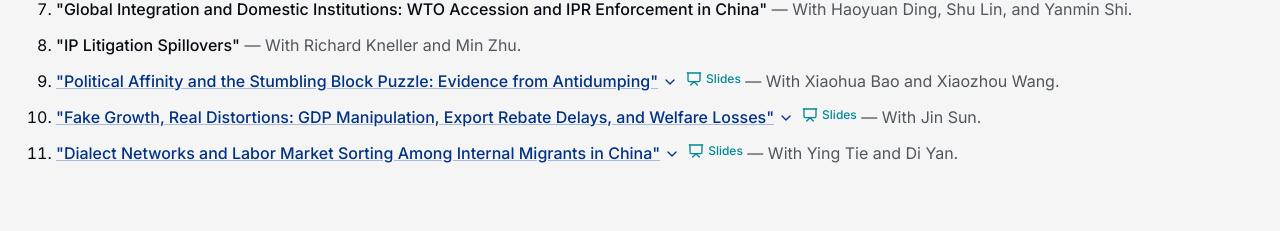
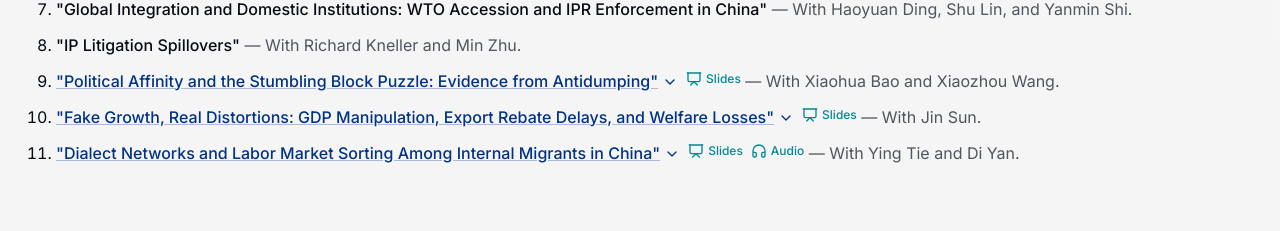
Before and after one commit to jkonmak1208-design/personal-website, a React (Vite) app: page / in a window 1280 px wide. Shown: the part 3515-3746 px from the top of the page. Built offline with nearby package versions, Linux system fonts and the light colour scheme.

Commit message:
Add audio icon to Dialect Networks working paper
Co-Authored-By: Claude Opus 4.6 <noreply@anthropic.com>

```diff
--- a/src/pages/Home.tsx
+++ b/src/pages/Home.tsx
@@ -1,7 +1,7 @@
 import { useState } from "react";
 import { Button } from "@/components/ui/button";
 import { Card } from "@/components/ui/card";
-import { Mail, MapPin, ExternalLink, BookOpen, Users, FileText, ChevronDown, Presentation } from "lucide-react";
+import { Mail, MapPin, ExternalLink, BookOpen, Users, FileText, ChevronDown, Presentation, Headphones } from "lucide-react";
 
 /**
  * Modern Academic Minimalism Design
@@ -41,11 +41,12 @@ function PublicationItem({ title, authors, journal, abstract }: {
   );
 }
 
-function WorkingPaperItem({ title, authors, abstract, slidesUrl, status }: {
+function WorkingPaperItem({ title, authors, abstract, slidesUrl, audioUrl, status }: {
   title: string;
   authors: string;
   abstract: string;
   slidesUrl?: string;
+  audioUrl?: string;
   status?: string;
 }) {
   const [isOpen, setIsOpen] = useState(false);
@@ -70,6 +71,18 @@ function WorkingPaperItem({ title, authors, abstract, slidesUrl, status }: {
         >
           <Presentation className="w-4 h-4" />
           <span className="text-xs font-medium">Slides</span>
+        </a>
+      )}
+      {audioUrl && (
+        <a
+          href={audioUrl}
+          target="_blank"
+          rel="noopener noreferrer"
+          className="inline-flex items-center gap-1 ml-2 text-accent hover:text-primary transition-colors"
+          title="Listen to audio"
+        >
+          <Headphones className="w-4 h-4" />
+          <span className="text-xs font-medium">Audio</span>
         </a>
       )}
       {status && (
@@ -320,6 +333,7 @@ export default function Home() {
                 title={`"Dialect Networks and Labor Market Sorting Among Internal Migrants in China"`}
                 authors="With Ying Tie and Di Yan"
                 slidesUrl="/slides/Dialect.pdf"
+                audioUrl="/media/Speaking_Local_Dialects_Lowers_Wages_in_China.m4a"
                 abstract="Does the local dialect help or hurt migrants in the labor market? Using matched employer-employee data on 13,700 workers across 15 Chinese cities (2013–2019), we decompose the wage associations of two distinct linguistic dimensions—local dialect proficiency and Mandarin—into between-firm and within-firm components. Local dialect proficiency is associated with 1.9 percent lower wages between firms but zero differential within the same firm—a 92 percent attenuation consistent with the dialect–wage relationship operating entirely through firm-level sorting. Mandarin proficiency, by contrast, attenuates by only 36 percent, retaining a positive within-firm coefficient consistent with a direct productivity channel. A dual-channel recruitment model rationalizes this pattern: dialect networks channel migrants into lower-paying informal-hiring firms, while formal channels select into higher-paying employers. Supporting evidence shows that dialect-proficient workers cluster within firms far beyond chance, the sorting pattern is absent for local workers and operates within broad industries, and a counterfactual exercise implies a sorting wage cost of 3–4 percent. Dialect and the national language affect migrant wages through fundamentally different channels—sorting versus productivity."
               />
             </ol>
```
Also changed, not shown: 1 other file (tests, documents, lock files or other folders).
